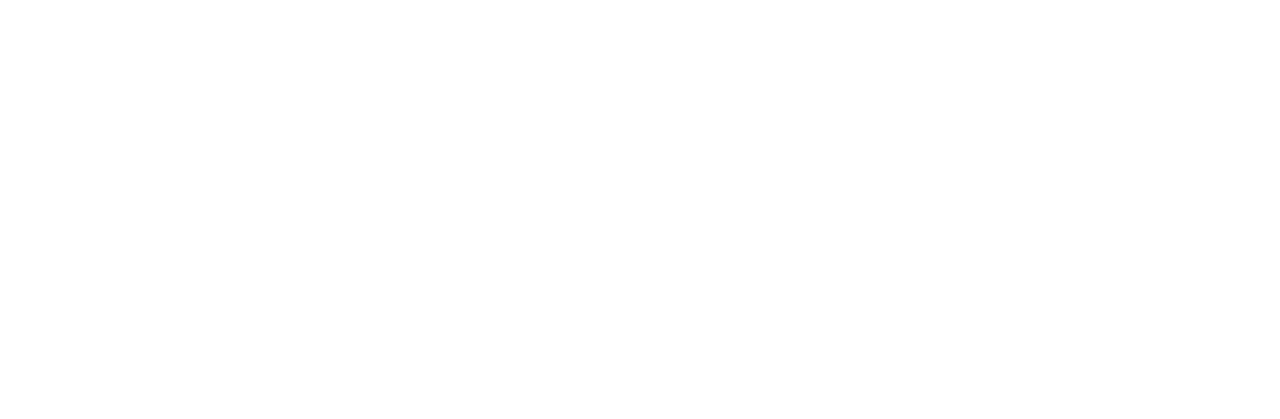
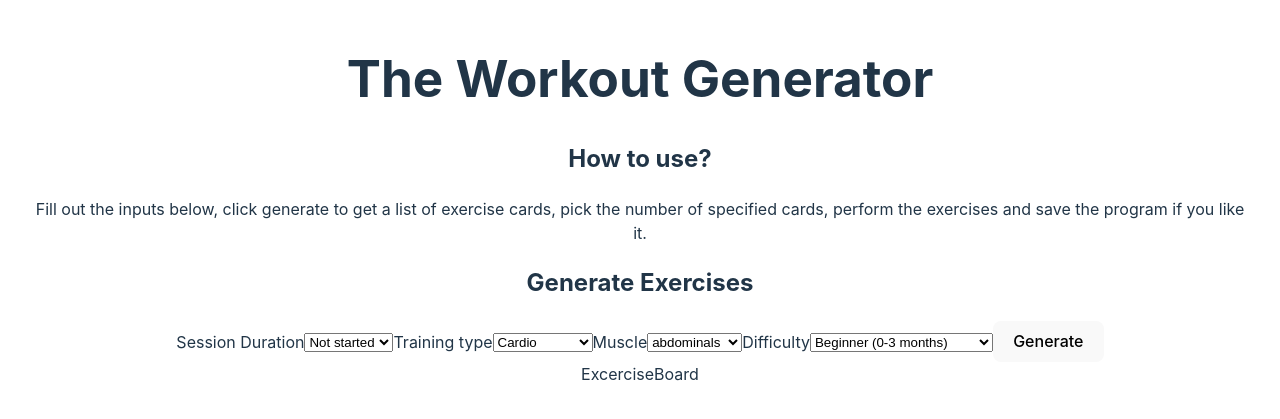
Before and after one commit to Lukew101/workout-generator, a React (Vite) app in the folder workout-generator-app/: page / in a window 1280 px wide. Shown: the part 199-618 px from the top of the page. Built offline with nearby package versions, Linux system fonts and the light colour scheme.

Commit message:
feat: can get value from selects

```diff
--- a/workout-generator-app/src/App.tsx
+++ b/workout-generator-app/src/App.tsx
@@ -1,11 +1,21 @@
+import { useState } from 'react'
 import './App.css'
+import UserInputForm from './components/userInput/UserInputForm'
+import ExcerciseBoard from './components/exerciseBoard/ExcerciseBoard'
+
 
 function App() {
+  const [exercises, setExercises] = useState<Exercise[]>([])
 
   return (
-    <>
-
-    </>
+    <main>
+      <h1>The Workout Generator</h1>
+      <h2>How to use?</h2>
+      <p>Fill out the inputs below, click generate to get a list of exercise cards, pick the number of specified cards, perform the exercises and save the program if you like it.
+      </p>
+      <UserInputForm setExercises={setExercises} />
+      <ExcerciseBoard exercises={exercises}/>
+    </main>
   )
 }
 
--- a/workout-generator-app/src/components/userInput/UserInput.tsx
+++ b/workout-generator-app/src/components/userInput/UserInputForm.tsx
@@ -1,8 +1,31 @@
-const UserInput = () => {
+import { FormEvent } from "react";
+
+interface AddEntityFormProps {
+    setExercises: React.Dispatch<React.SetStateAction<Exercise[]>>;
+}
+
+const UserInputForm = ({ setExercises }: AddEntityFormProps) => {
+
+    const handleFormSubmit = async (event: FormEvent<HTMLFormElement>) => {
+        event.preventDefault();
+
+        const formData = new FormData();
+
+        const duration = (event.target as HTMLFormElement).duration.value;
+        const trainingType = (event.target as HTMLFormElement).type.value;
+        const muscle = (event.target as HTMLFormElement).muscle.value;
+        const difficulty = (event.target as HTMLFormElement).difficulty.value;
+
+        formData.append("duration", duration);
+        formData.append("type", trainingType);
+        formData.append("muscle", muscle);
+        formData.append("difficulty", difficulty);
+    }
+
   return (
     <div>
         <h2>Generate Exercises</h2>
-        <form id="programFormInput">
+        <form onSubmit={handleFormSubmit} id="programFormInput">
             <label>Session Duration</label>
             <select name="duration" defaultValue="" id="trainingDuration">
                 <option value="15">Not started</option>
@@ -51,4 +74,4 @@
   )
 }
 
-export default UserInput
+export default UserInputForm
```
Also changed, not shown: workout-generator-app/src/components/exerciseBoard/ExcerciseBoard.tsx (+6 -1 lines), workout-generator-app/src/types.ts (added, +8 -0 lines), workout-generator-app/src/components/userInput/userInput.css (deleted), workout-generator-app/src/components/userInput/userInputForm.css (added).
